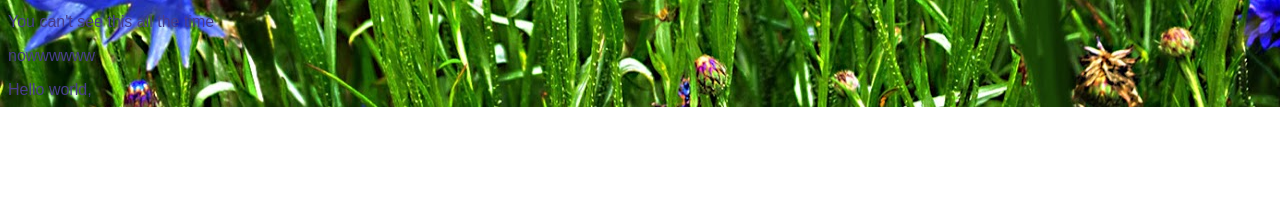
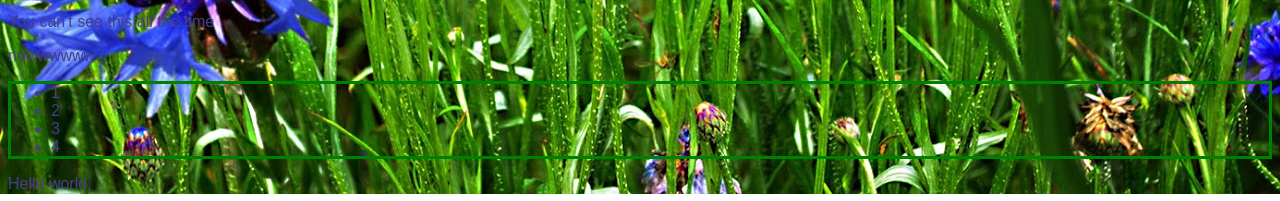
Before and after one commit to marek1990kaminski/webpack-react-my-template, a React app: page / in a window 1280 px wide. Shown: the part 809-1010 px from the top of the page. Before the commit the page ends 916 px from the top, so only its background shows below. Built offline with nearby package versions, Linux system fonts and the light colour scheme.

Commit message:
now my starter is ready. Output of build is very ugly, but it gets along with React, scss, images, and html template. And builds it almost perfectly for me, since it does not minify css

```diff
--- a/app/css/main.scss
+++ b/app/css/main.scss
@@ -18,3 +18,7 @@ body {
     display     : flex;
     border      : 3px solid red;
 }
+
+.topList {
+    border : 3px solid green;
+}
--- a/app/js/index.js
+++ b/app/js/index.js
@@ -1,6 +1,8 @@
 import "../css/main.scss";
 import React, {Component} from 'react';
 import ReactDOM from 'react-dom';
+import TopList from './top_list'
+
 
 import component from "./component";
 
@@ -28,6 +30,7 @@ class App extends Component {
         return(
             <div>
                 <p>nowwwwww</p>
+                <TopList/>
             </div>
         );
     }
--- /dev/null
+++ b/app/js/top_list.js
@@ -0,0 +1,17 @@
+import React from 'react';
+
+const TopList = (props) => {
+
+
+    return (
+        <ul className='topList'>
+            <li>1</li>
+            <li>2</li>
+            <li>3</li>
+            <li>4</li>
+        </ul>
+    )
+
+};
+
+export default TopList;
```
